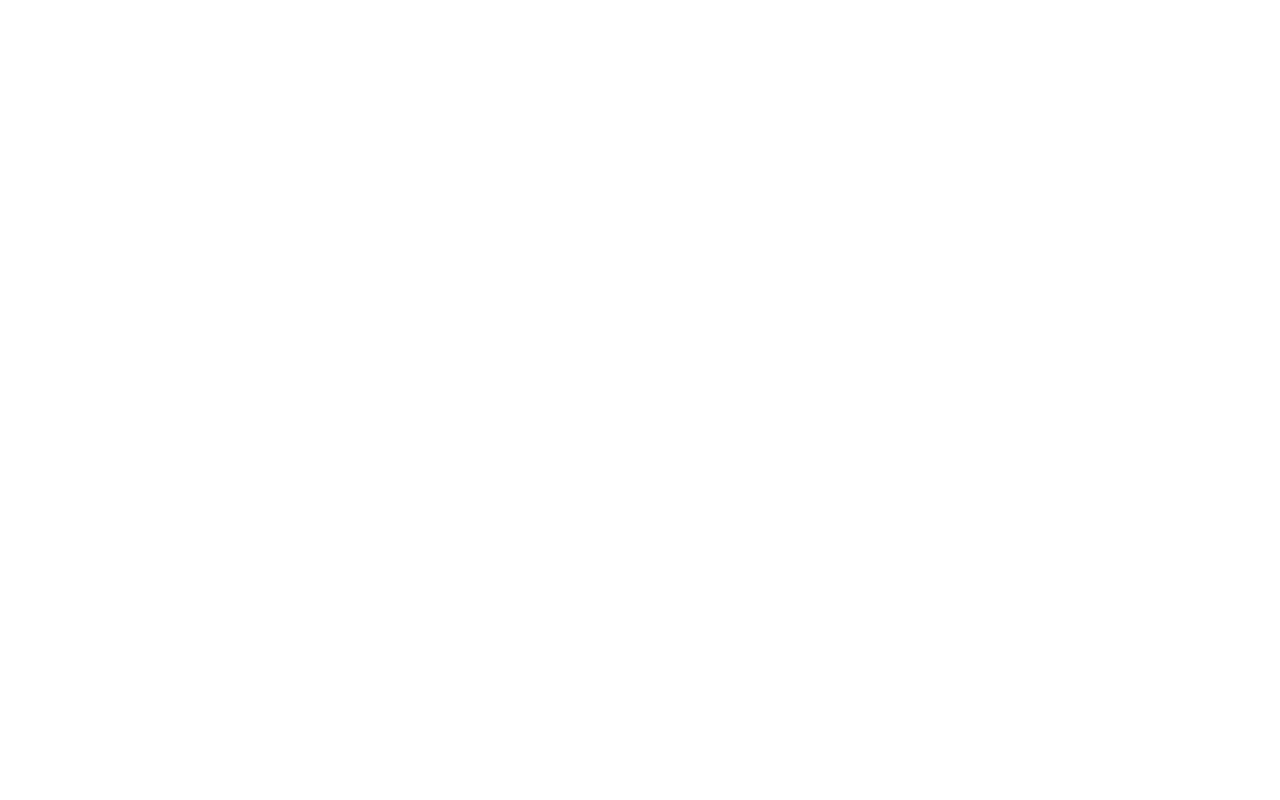
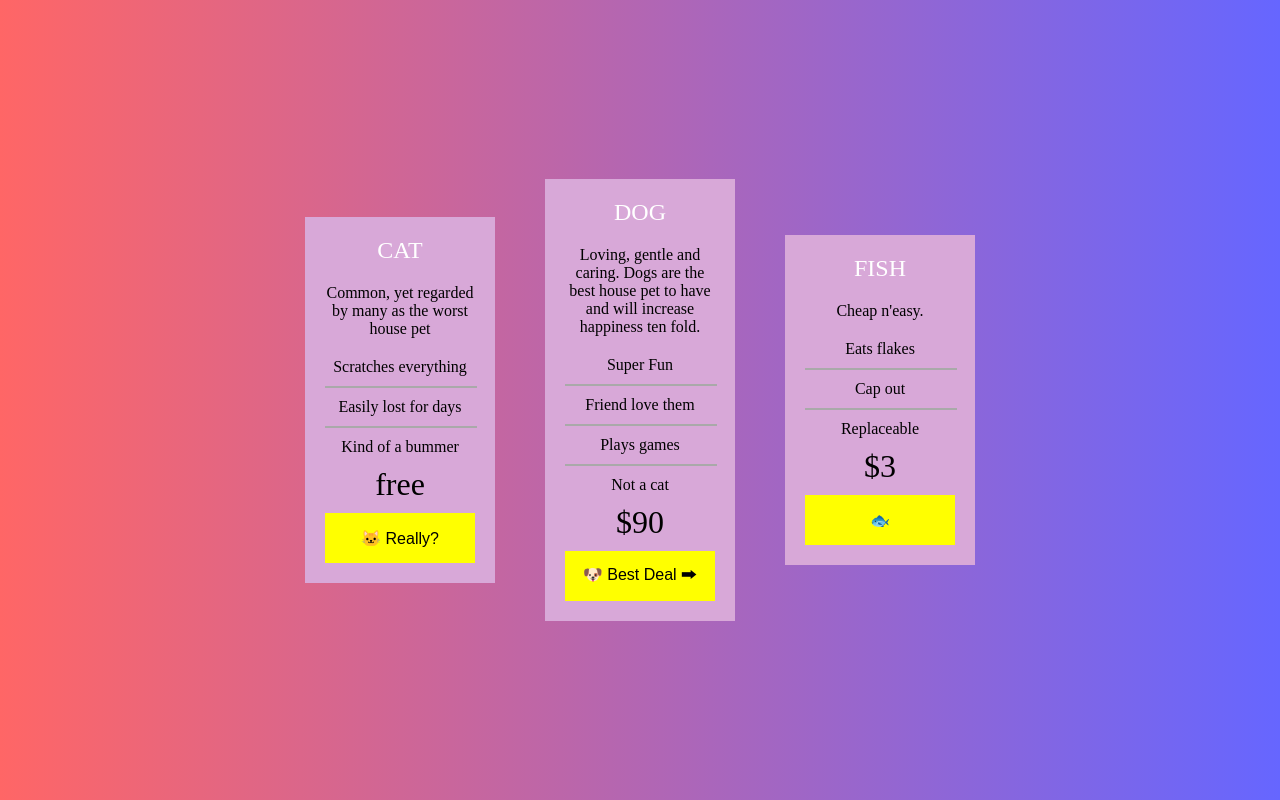
Before and after one commit to techupth/css-flexbox-layout-fsd6_train_natsu_charlie, a website: page ex-1-pricing-grid/index.html in a window 1280 px wide. Drawn offline with Linux system fonts and the light colour scheme.

Commit message:
feat: animal feature

```diff
--- a/ex-1-pricing-grid/index.html
+++ b/ex-1-pricing-grid/index.html
@@ -10,7 +10,55 @@
 </head>
 
 <body>
-  <!-- Start coding here -->
+  <div class="outside">
+
+    <!-- CAT Start-->
+    <div class="topic">
+      <p class="header-topic">CAT</p>
+      <p class="description">Common, yet regarded by many as the worst house pet</p>
+      <p class="feature">Scratches everything</p>
+      <hr>
+      <p class="feature">Easily lost for days</p>
+      <hr>
+      <p class="feature">Kind of a bummer</p>
+      <span class="big-text">free</span>
+      <button>🐱 Really?</button>
+    </div>
+    <!-- CAT End -->
+
+    <!-- Dog Start-->
+    <div class="topic">
+      <p class="header-topic">DOG</p>
+      <p class="description">Loving, gentle and caring. Dogs are the best house pet to have and will increase happiness
+        ten fold.</p>
+      <p class="feature">Super Fun</p>
+      <hr>
+      <p class="feature">Friend love them</p>
+      <hr>
+      <p class="feature">Plays games</p>
+      <hr>
+      <p class="feature">Not a cat</p>
+      <span class="big-text">$90</span>
+      <button>🐶 Best Deal 🠲</button>
+    </div>
+    <!-- Dog End -->
+
+    <!-- Fish Start-->
+    <div class="topic">
+      <p class="header-topic">FISH</p>
+      <p class="description">Cheap n'easy.</p>
+      <p class="feature">Eats flakes</p>
+      <hr>
+      <p class="feature">Cap out</p>
+      <hr>
+      <p class="feature">Replaceable</p>
+      <span class="big-text">$3</span>
+      <button>🐟</button>
+    </div>
+    <!-- Fish End-->
+
+  </div>
+
 </body>
 
 </html>
--- a/ex-1-pricing-grid/style.css
+++ b/ex-1-pricing-grid/style.css
@@ -1 +1,67 @@
 /* Start coding here */
+body {
+  background: linear-gradient(90deg, hsl(0, 100%, 70%), hsl(240, 100%, 70%));
+  background-size: 100%;
+  display: flex;
+  justify-content: center;
+  width: 100vw;
+  height: 100vh;
+  margin: 0;
+  align-items: center;
+}
+.outside {
+  width: 100vw;
+  display: flex;
+  justify-content: center;
+  align-items: center;
+  gap: 50px;
+}
+
+.topic {
+  width: 150px;
+  padding: 20px;
+  background-color: #d8a8d8;
+  display: flex;
+  flex-direction: column;
+  text-align: center;
+}
+
+.header-topic {
+  font-size: 24px;
+  color: white;
+  margin: 0px 0px 20px 0px;
+}
+
+.description,
+.feature {
+  font-size: 16px;
+}
+
+.description {
+  margin: 0px 0px 20px 0px;
+}
+
+.feature {
+  margin: 0px 0px 10px 0px;
+}
+
+hr {
+  border: 1px solid #a9a9a9;
+  width: 150px;
+  margin: 0px 0px 10px 0px;
+}
+
+.big-text {
+  font-size: 32px;
+  font-weight: 500;
+  margin-bottom: 10px;
+}
+
+button {
+  height: 50px;
+  background-color: yellow;
+  border: none;
+  font-size: 16px;
+  font-weight: 500;
+  cursor: pointer;
+}
```
